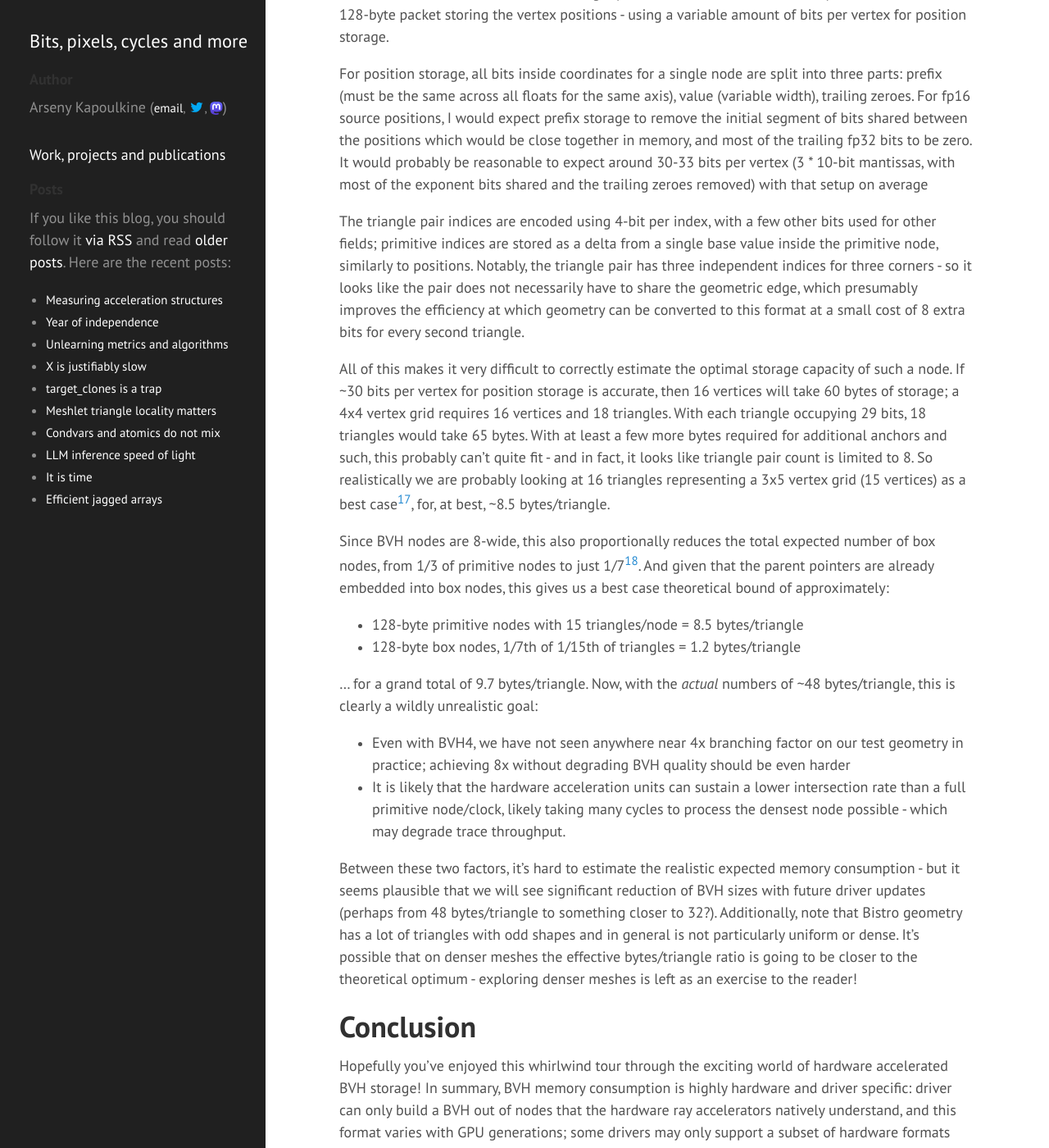
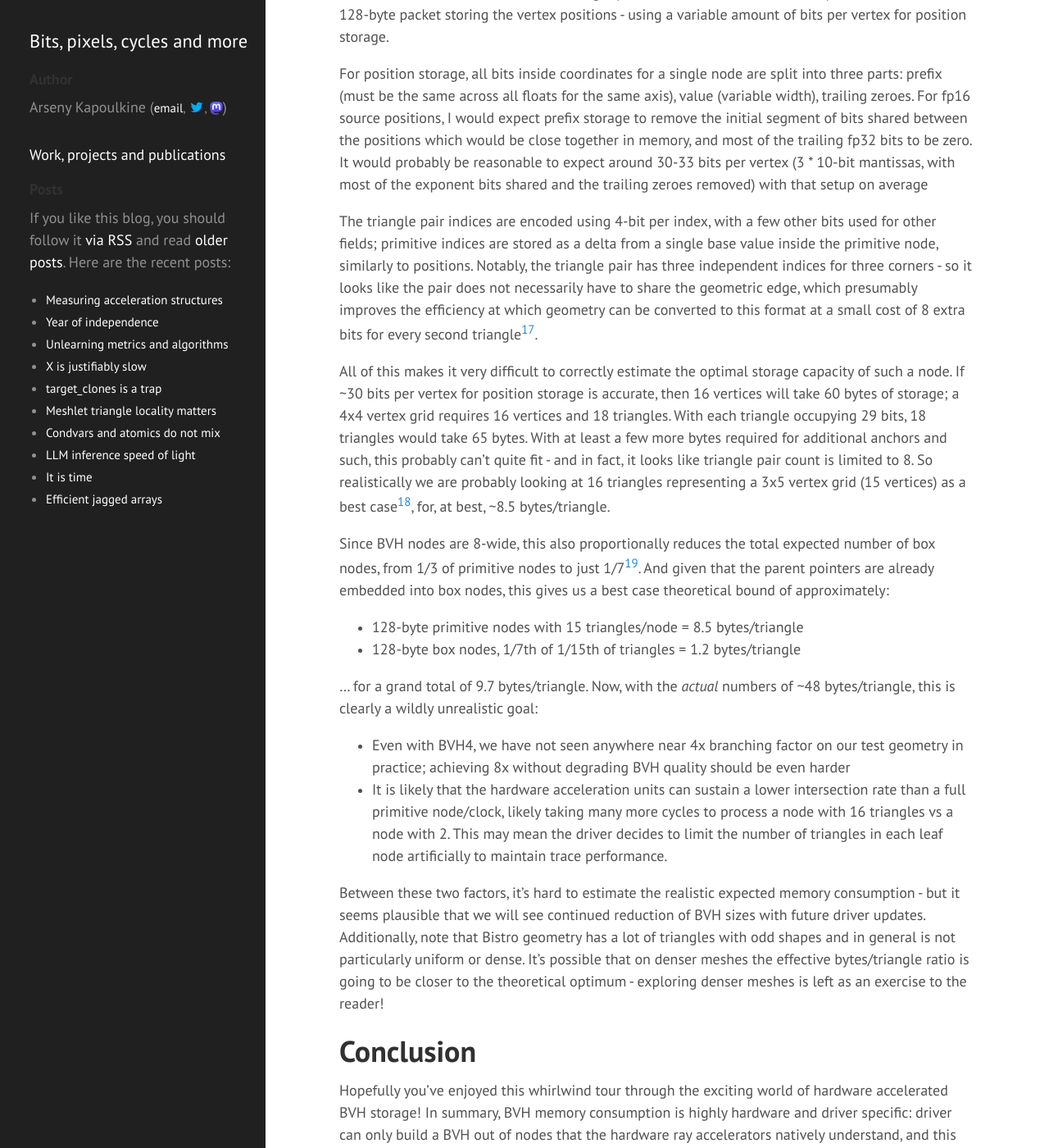
Before and after one commit to zeux/zeux.github.io, a Jekyll site: the page built from _posts/2025-03-31-measuring-acceleration-structures.md, in a window 1280 px wide and 1400 px high, scrolled down 9167 px. Shown: the whole window at 82% size. Built offline with Jekyll 4.4.1, drawn with Linux system fonts in a browser that asks for light colours; some of the changed text lies outside the part shown.

Commit message:
More footnotes and tweaks.

```diff
--- a/_posts/2025-03-31-measuring-acceleration-structures.md
+++ b/_posts/2025-03-31-measuring-acceleration-structures.md
@@ -203,13 +203,13 @@
 - [Quantized BVH8 node](https://github.com/GPUOpen-Drivers/gpurt/blob/f734985ebc31f471c376ed0cb217f43bdd40ee17/src/shadersClean/common/gfx12/internalNode.hlsli)
 - [Primitive node](https://github.com/GPUOpen-Drivers/gpurt/blob/f734985ebc31f471c376ed0cb217f43bdd40ee17/src/shadersClean/common/gfx12/primitiveNode.hlsli)
 
-As is clear from the name, BVH8 node stores 8 children; instead of using fp16 for box bounds, it stores the box corners in a special format[^15] with 12-bit mantissa and shared 8-bit exponent between all corners, plus a full fp32 origin corner. This adds up to 128 bytes - from the memory perspective it's just as much as two fp16 BVH4 nodes from RDNA2/3, but it should permit the full fp32 range of bounding box values - fp16 box nodes, for example, could not represent geometry with coordinates outside of +-64K! - so I would expect that RDNA4 BVH data does not use any BVH4 nodes short of some other limitations, and this allows AMD to embed other sorts of data into the box node, such as the OBB index for their new rotation support, and the parent pointer (which previously, as you recall, had to be allocated separately).
+As is clear from the name, BVH8 node stores 8 children; instead of using fp16 for box bounds, it stores the box corners in a special format[^15] with 12-bit mantissa and shared 8-bit exponent between all corners, plus a full fp32 origin corner. This adds up to 128 bytes - from the memory perspective it's just as much as two fp16 BVH4 nodes from RDNA2/3, but it should permit the full fp32 range of bounding box values - fp16 box nodes could not represent geometry with coordinates outside of +-64K! - so I would expect that RDNA4 BVH data does not need to use any BVH4 nodes, and this allows AMD to embed other sorts of data into the box node, such as the OBB index for their new rotation support, and the parent pointer (which previously, as you recall, had to be allocated separately).
 
 Primitive node is somewhat similar to triangle node, but it's larger (128 bytes) and much more versatile: it can store a variable number of triangle pairs per node, and does that using what seems like a micro-meshlet format, where triangle pairs use vertex indices, with a separate section of the 128-byte packet storing the vertex positions - using a variable amount of bits per vertex for position storage.
 
 For position storage, all bits inside coordinates for a single node are split into three parts: prefix (must be the same across all floats for the same axis), value (variable width), trailing zeroes. For fp16 source positions, I would expect prefix storage to remove the initial segment of bits shared between the positions which would be close together in memory, and most of the trailing fp32 bits to be zero. It would probably be reasonable to expect around 30-33 bits per vertex (3 * 10-bit mantissas, with most of the exponent bits shared and the trailing zeroes removed) with that setup on average
 
-The triangle pair indices are encoded using 4-bit per index, with a few other bits used for other fields; primitive indices are stored as a delta from a single base value inside the primitive node, similarly to positions. Notably, the triangle pair has three independent indices for three corners - so it looks like the pair does not necessarily have to share the geometric edge, which presumably improves the efficiency at which geometry can be converted to this format at a small cost of 8 extra bits for every second triangle.
+The triangle pair indices are encoded using 4-bit per index, with a few other bits used for other fields; primitive indices are stored as a delta from a single base value inside the primitive node, similarly to positions. Notably, the triangle pair has three independent indices for three corners - so it looks like the pair does not necessarily have to share the geometric edge, which presumably improves the efficiency at which geometry can be converted to this format at a small cost of 8 extra bits for every second triangle[^19].
 
 All of this makes it very difficult to correctly estimate the optimal storage capacity of such a node. If ~30 bits per vertex for position storage is accurate, then 16 vertices will take 60 bytes of storage; a 4x4 vertex grid requires 16 vertices and 18 triangles. With each triangle occupying 29 bits, 18 triangles would take 65 bytes. With at least a few more bytes required for additional anchors and such, this probably can't quite fit - and in fact, it looks like triangle pair count is limited to 8. So realistically we are probably looking at 16 triangles representing a 3x5 vertex grid (15 vertices) as a best case[^16], for, at best, ~8.5 bytes/triangle.
 
@@ -221,15 +221,15 @@
 ... for a grand total of 9.7 bytes/triangle. Now, with the *actual* numbers of ~48 bytes/triangle, this is clearly a wildly unrealistic goal:
 
 - Even with BVH4, we have not seen anywhere near 4x branching factor on our test geometry in practice; achieving 8x without degrading BVH quality should be even harder
-- It is likely that the hardware acceleration units can sustain a lower intersection rate than a full primitive node/clock, likely taking many cycles to process the densest node possible - which may degrade trace throughput.
+- It is likely that the hardware acceleration units can sustain a lower intersection rate than a full primitive node/clock, likely taking many more cycles to process a node with 16 triangles vs a node with 2. This may mean the driver decides to limit the number of triangles in each leaf node artificially to maintain trace performance.
 
-Between these two factors, it's hard to estimate the realistic expected memory consumption - but it seems plausible that we will see significant reduction of BVH sizes with future driver updates (perhaps from 48 bytes/triangle to something closer to 32?). Additionally, note that Bistro geometry has a lot of triangles with odd shapes and in general is not particularly uniform or dense. It's possible that on denser meshes the effective bytes/triangle ratio is going to be closer to the theoretical optimum - exploring denser meshes is left as an exercise to the reader!
+Between these two factors, it's hard to estimate the realistic expected memory consumption - but it seems plausible that we will see continued reduction of BVH sizes with future driver updates. Additionally, note that Bistro geometry has a lot of triangles with odd shapes and in general is not particularly uniform or dense. It's possible that on denser meshes the effective bytes/triangle ratio is going to be closer to the theoretical optimum - exploring denser meshes is left as an exercise to the reader!
 
 # Conclusion
 
 Hopefully you've enjoyed this whirlwind tour through the exciting world of hardware accelerated BVH storage! In summary, BVH memory consumption is highly hardware and driver specific: driver can only build a BVH out of nodes that the hardware ray accelerators natively understand, and this format varies with GPU generations; some drivers may only support a subset of hardware formats due to limited development time or tracing efficiency concerns; and specific algorithms used in the drivers for building the BVH will yield trees with different branching factors and leaf packing, which will greatly affect the results.
 
-It will be interesting to revisit this topic in a year or so: AMD has made significant progress in both software and hardware in reducing their BVH structures, and while on RDNA2/3 it's hard to see the BVH memory getting reduced by much, it's not fully clear just how much headroom they have on RDNA4 depending on the scene.
+It will be interesting to revisit this topic in a year or so: AMD has made significant progress in both software and hardware in reducing their BVH structures, and while on RDNA2/3 it's hard to see the BVH memory getting reduced by much, it's not fully clear just how much headroom they have on RDNA4 depending on the scene. Similarly, it's clear that NVidia has improved their internal hardware formats in 5xxx series, and it's possible that there is some room left for the driver to optimize the storage further. Time will tell!
 
 [^1]: For the purpose of this analysis we will ignore TLAS; for this particular scene the memory costs of TLAS storage are very low - it only has a few hundred mesh instances; while this can be much larger in real games, I would expect BLAS storage to dominate.
 [^2]: Due to instancing, the amount of geometry present in the scene is larger - around 4M; be careful with that detail if you compare other Bistro variants to the numbers presented here, as they may not match.
@@ -249,3 +249,4 @@
 [^16]: This math is similar to meshlet configurations described [in an earlier post](/2023/01/16/meshlet-size-tradeoffs/).
 [^17]: As a generalization of Archimedes formula, sum(1/k^i) = 1/(k-1)
 [^18]: fp16 boxes also are naturally limited to the range of 16-bit floating point numbers; this would be a problem for some meshes with fp32 vertex coordinates, but it's not an issue if the source vertex positions are also fp16.
+[^19]: The text here is written using "triangle pair" as this is how the code references these structures, but it's unclear if there are *any* restrictions on packing - it may be that AMD kept the term for convenience, or maybe earlier versions of the format used a shared edge with a smaller descriptor, and they later introduced extra bits to decouple the triangles and didn't rename the concept.
```
